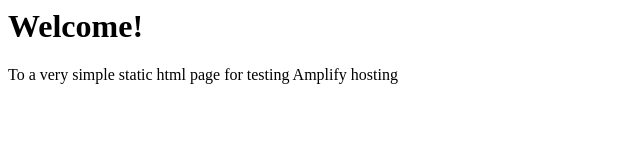
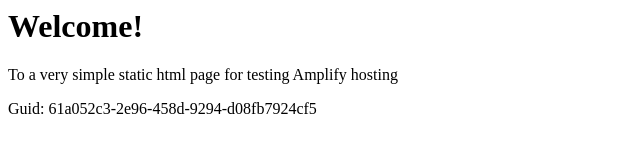
Before and after one commit to aws-aemilia-syd/Github-PR-Commit-Integration-Test-DoNotTouch-GithubWebhookPreviewCanaryTest-v1-prod-ap-southeast-2, a website: page src/index.html in a window 1280 px wide. Shown: the whole page, without its empty margins (0-640 px from the left). Drawn offline with Linux system fonts and the light colour scheme.

Commit message:
commit from integ tests

```diff
--- a/src/index.html
+++ b/src/index.html
@@ -1,3 +1,5 @@
+
+
 <html lang="en">
 
 <head>
@@ -10,6 +12,6 @@
 <body>
     <h1>Welcome!</h1>
     <p>To a very simple static html page for testing Amplify hosting</p>
-</body>
+    <p>Guid: 61a052c3-2e96-458d-9294-d08fb7924cf5</p></body>
 
 </html>
```
